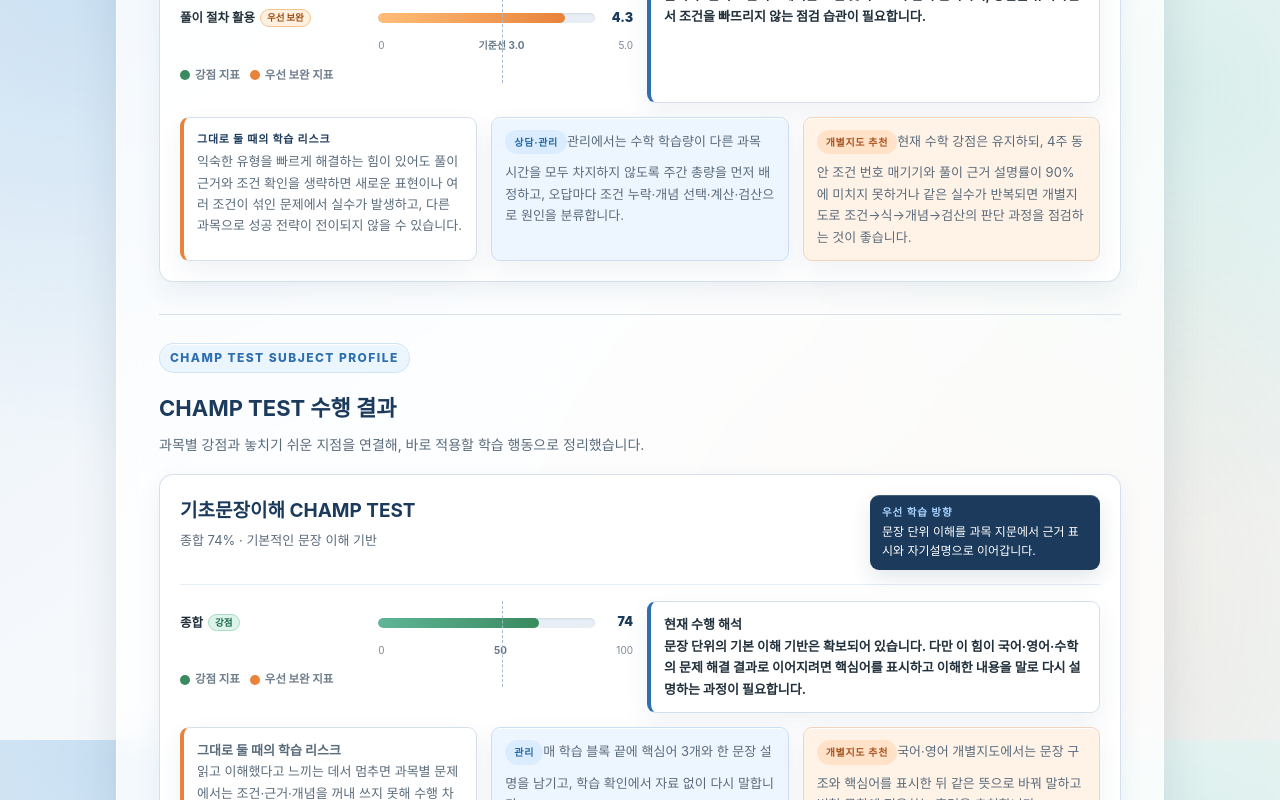
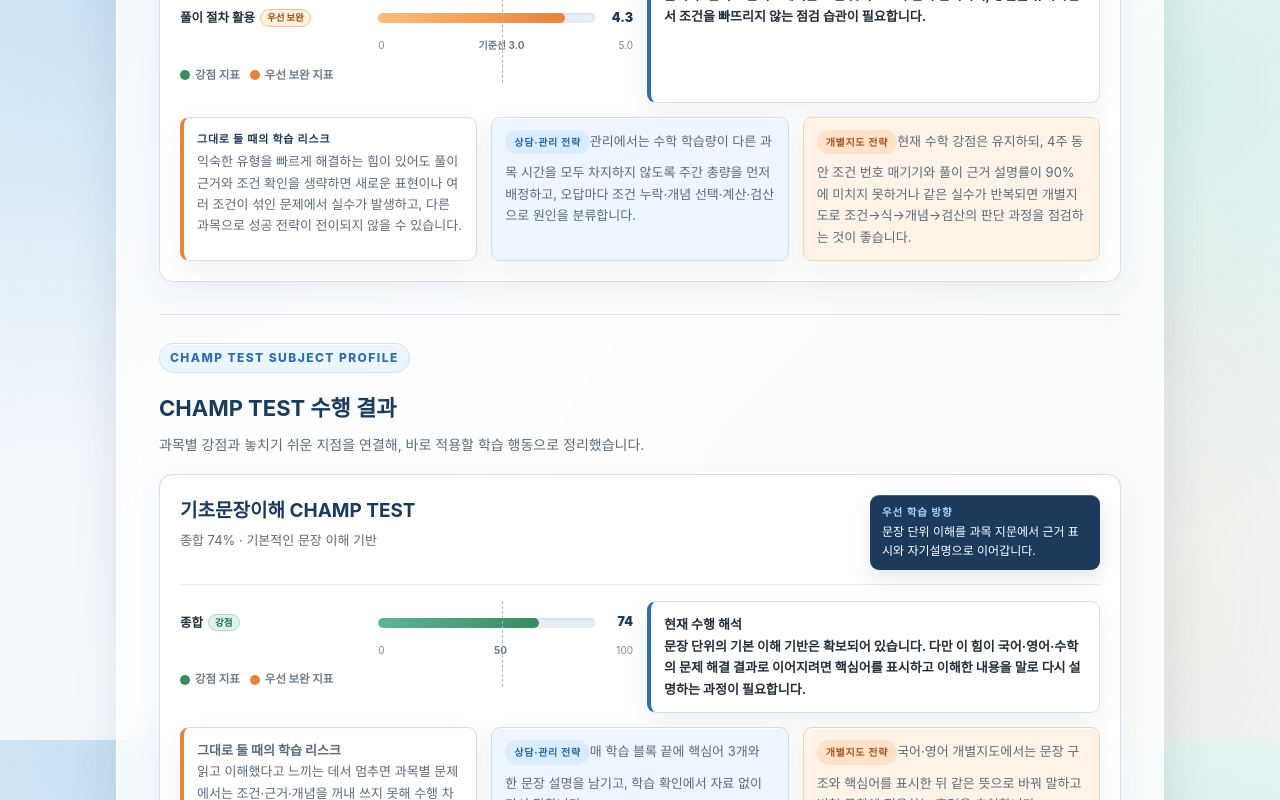
Before and after one commit to acmebld2026/eduplexge-vlt, a plain HTML site: page mvjqq8ay/index.html in a window 1280 px wide. Shown: the part 4060-4860 px from the top of the page. Drawn offline with Linux system fonts and the light colour scheme; a web font is replaced by a local one.

Commit message:
양산하 과목 프로필 전략 라벨 정합화

```diff
--- a/mvjqq8ay/index.html
+++ b/mvjqq8ay/index.html
@@ -886,7 +886,7 @@ const REPORT_DATA = {
       "managementProgramLabel": "상담·관리",
       "tutoringProgramLabel": "개별지도 추천",
       "programLabel": "",
-      "action": "<div class=\"dual-action\"><div class=\"apt-story-block manage\"><strong>상담·관리</strong>관리에서는 문단별 중심 문장 표시와 한 줄 요약을 매일 남기고, 상담에서는 틀린 선택을 고른 이유를 학생의 말로 설명해 다음 읽기 기준을 정합니다.</div><div class=\"apt-story-block tutoring\"><strong>개별지도 추천</strong>국어 개별지도에서는 핵심어 표시→문단 역할 요약→출제 의도 한 문장→각 선지의 근거·반례 설명 순서로 판단 과정을 교정합니다. 4주 안에 근거 표시율 90%, 같은 유형 재오답 감소를 확인합니다.</div></div>"
+      "action": "<div class=\"dual-action\"><div class=\"apt-story-block manage\"><strong>상담·관리 전략</strong>관리에서는 문단별 중심 문장 표시와 한 줄 요약을 매일 남기고, 상담에서는 틀린 선택을 고른 이유를 학생의 말로 설명해 다음 읽기 기준을 정합니다.</div><div class=\"apt-story-block tutoring\"><strong>개별지도 전략</strong>국어 개별지도에서는 핵심어 표시→문단 역할 요약→출제 의도 한 문장→각 선지의 근거·반례 설명 순서로 판단 과정을 교정합니다. 4주 안에 근거 표시율 90%, 같은 유형 재오답 감소를 확인합니다.</div></div>"
     },
     {
       "subject": "영어",
@@ -923,7 +923,7 @@ const REPORT_DATA = {
       "managementProgramLabel": "상담·관리",
       "tutoringProgramLabel": "개별지도 추천",
       "programLabel": "",
-      "action": "<div class=\"dual-action\"><div class=\"apt-story-block manage\"><strong>상담·관리</strong>관리에서는 하루 어휘를 뜻 가리기→문장 빈칸→다음 날 누적 재시험으로 마감하고, 지문은 연결어와 중심 문장을 표시한 뒤 한국어 한 문장으로 재정리합니다.</div><div class=\"apt-story-block tutoring\"><strong>개별지도 추천</strong>영어 개별지도에서는 핵심어 표시→문장 구조 구분→동의어로 바꿔 말하기→문단 요지 설명→변형 문항 재도전으로 독해와 어휘 인출을 연결합니다. 4주 안에 누적 어휘 인출률 85%, 지문 요지 독립 설명 80%를 확인합니다.</div></div>"
+      "action": "<div class=\"dual-action\"><div class=\"apt-story-block manage\"><strong>상담·관리 전략</strong>관리에서는 하루 어휘를 뜻 가리기→문장 빈칸→다음 날 누적 재시험으로 마감하고, 지문은 연결어와 중심 문장을 표시한 뒤 한국어 한 문장으로 재정리합니다.</div><div class=\"apt-story-block tutoring\"><strong>개별지도 전략</strong>영어 개별지도에서는 핵심어 표시→문장 구조 구분→동의어로 바꿔 말하기→문단 요지 설명→변형 문항 재도전으로 독해와 어휘 인출을 연결합니다. 4주 안에 누적 어휘 인출률 85%, 지문 요지 독립 설명 80%를 확인합니다.</div></div>"
     },
     {
       "subject": "수학",
@@ -960,7 +960,7 @@ const REPORT_DATA = {
       "managementProgramLabel": "상담·관리",
       "tutoringProgramLabel": "개별지도 추천",
       "programLabel": "",
-      "action": "<div class=\"dual-action\"><div class=\"apt-story-block manage\"><strong>상담·관리</strong>관리에서는 수학 학습량이 다른 과목 시간을 모두 차지하지 않도록 주간 총량을 먼저 배정하고, 오답마다 조건 누락·개념 선택·계산·검산으로 원인을 분류합니다.</div><div class=\"apt-story-block tutoring\"><strong>개별지도 추천</strong>현재 수학 강점은 유지하되, 4주 동안 조건 번호 매기기와 풀이 근거 설명률이 90%에 미치지 못하거나 같은 실수가 반복되면 개별지도로 조건→식→개념→검산의 판단 과정을 점검하는 것이 좋습니다.</div></div>"
+      "action": "<div class=\"dual-action\"><div class=\"apt-story-block manage\"><strong>상담·관리 전략</strong>관리에서는 수학 학습량이 다른 과목 시간을 모두 차지하지 않도록 주간 총량을 먼저 배정하고, 오답마다 조건 누락·개념 선택·계산·검산으로 원인을 분류합니다.</div><div class=\"apt-story-block tutoring\"><strong>개별지도 전략</strong>현재 수학 강점은 유지하되, 4주 동안 조건 번호 매기기와 풀이 근거 설명률이 90%에 미치지 못하거나 같은 실수가 반복되면 개별지도로 조건→식→개념→검산의 판단 과정을 점검하는 것이 좋습니다.</div></div>"
     }
   ],
   "champSummary": [
@@ -986,7 +986,7 @@ const REPORT_DATA = {
       "managementProgramLabel": "관리",
       "tutoringProgramLabel": "개별지도 추천",
       "programLabel": "",
-      "action": "<div class=\"dual-action\"><div class=\"apt-story-block manage\"><strong>관리</strong>매 학습 블록 끝에 핵심어 3개와 한 문장 설명을 남기고, 학습 확인에서 자료 없이 다시 말합니다.</div><div class=\"apt-story-block tutoring\"><strong>개별지도 추천</strong>국어·영어 개별지도에서는 문장 구조와 핵심어를 표시한 뒤 같은 뜻으로 바꿔 말하고 변형 문항에 적용하는 훈련을 추천합니다.</div></div>"
+      "action": "<div class=\"dual-action\"><div class=\"apt-story-block manage\"><strong>상담·관리 전략</strong>매 학습 블록 끝에 핵심어 3개와 한 문장 설명을 남기고, 학습 확인에서 자료 없이 다시 말합니다.</div><div class=\"apt-story-block tutoring\"><strong>개별지도 전략</strong>국어·영어 개별지도에서는 문장 구조와 핵심어를 표시한 뒤 같은 뜻으로 바꿔 말하고 변형 문항에 적용하는 훈련을 추천합니다.</div></div>"
     },
     {
       "subject": "국어",
@@ -1019,7 +1019,7 @@ const REPORT_DATA = {
       "managementProgramLabel": "상담·관리",
       "tutoringProgramLabel": "개별지도 추천",
       "programLabel": "",
-      "action": "<div class=\"dual-action\"><div class=\"apt-story-block manage\"><strong>상담·관리</strong>관리에서는 매 지문에 중심 문장·문단 역할·선지 근거를 남기고, 상담에서는 틀린 이유를 읽기 행동으로 바꾸어 다음 과제의 기준으로 정합니다.</div><div class=\"apt-story-block tutoring\"><strong>개별지도 추천</strong>국어 개별지도 4회에서는 문단 근거 표시→출제 의도 설명→선지 반례 찾기→변형 지문 재도전으로 사고(H)와 정리(A)를 교정합니다.</div></div>"
+      "action": "<div class=\"dual-action\"><div class=\"apt-story-block manage\"><strong>상담·관리 전략</strong>관리에서는 매 지문에 중심 문장·문단 역할·선지 근거를 남기고, 상담에서는 틀린 이유를 읽기 행동으로 바꾸어 다음 과제의 기준으로 정합니다.</div><div class=\"apt-story-block tutoring\"><strong>개별지도 전략</strong>국어 개별지도 4회에서는 문단 근거 표시→출제 의도 설명→선지 반례 찾기→변형 지문 재도전으로 사고(H)와 정리(A)를 교정합니다.</div></div>"
     },
     {
       "subject": "영어",
@@ -1052,7 +1052,7 @@ const REPORT_DATA = {
       "managementProgramLabel": "상담·관리",
       "tutoringProgramLabel": "개별지도 추천",
       "programLabel": "",
-      "action": "<div class=\"dual-action\"><div class=\"apt-story-block manage\"><strong>상담·관리</strong>관리에서는 하루 분량을 줄이고 뜻 가리기·문장 빈칸·다음 날 누적 재시험으로 이해(C)와 정리(A)의 흔적을 남깁니다.</div><div class=\"apt-story-block tutoring\"><strong>개별지도 추천</strong>영어단어 개별지도 2회에서는 어휘 인출→문장 구조 표시→동의어 전환→지문 한 문장 재정리로 실제 독해에 쓰이는 어휘를 훈련합니다.</div></div>"
+      "action": "<div class=\"dual-action\"><div class=\"apt-story-block manage\"><strong>상담·관리 전략</strong>관리에서는 하루 분량을 줄이고 뜻 가리기·문장 빈칸·다음 날 누적 재시험으로 이해(C)와 정리(A)의 흔적을 남깁니다.</div><div class=\"apt-story-block tutoring\"><strong>개별지도 전략</strong>영어단어 개별지도 2회에서는 어휘 인출→문장 구조 표시→동의어 전환→지문 한 문장 재정리로 실제 독해에 쓰이는 어휘를 훈련합니다.</div></div>"
     },
     {
       "subject": "수학",
@@ -1086,7 +1086,7 @@ const REPORT_DATA = {
       "managementProgramLabel": "관리",
       "tutoringProgramLabel": "개별지도 전환 기준",
       "programLabel": "",
-      "action": "<div class=\"dual-action\"><div class=\"apt-story-block manage\"><strong>관리</strong>관리에서는 수학 주간 총량과 다른 과목 시간을 함께 배정하고, 오답 원인을 조건·개념·계산·정리·암기로 분류해 같은 오류 재발률을 봅니다.</div><div class=\"apt-story-block tutoring\"><strong>개별지도 전환 기준</strong>현재 학습에서 2~4주 동안 조건 표시율 90%, 풀이 근거 독립 설명 80%, 같은 오류 감소가 확인되지 않으면 개별지도로 정리(A)와 기억(M)의 도움을 받는 것이 좋습니다.</div></div>"
+      "action": "<div class=\"dual-action\"><div class=\"apt-story-block manage\"><strong>상담·관리 전략</strong>관리에서는 수학 주간 총량과 다른 과목 시간을 함께 배정하고, 오답 원인을 조건·개념·계산·정리·암기로 분류해 같은 오류 재발률을 봅니다.</div><div class=\"apt-story-block tutoring\"><strong>개별지도 전략</strong>현재 학습에서 2~4주 동안 조건 표시율 90%, 풀이 근거 독립 설명 80%, 같은 오류 감소가 확인되지 않으면 개별지도로 정리(A)와 기억(M)의 도움을 받는 것이 좋습니다.</div></div>"
     }
   ],
   "expertise": null,
```
